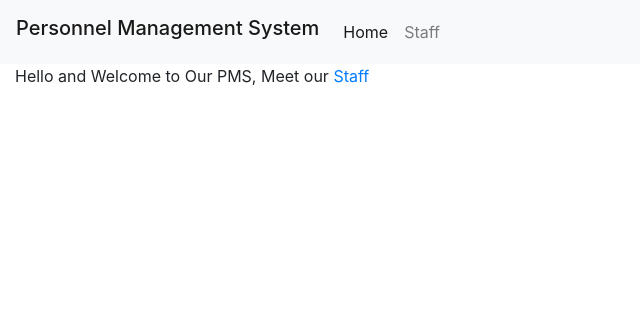
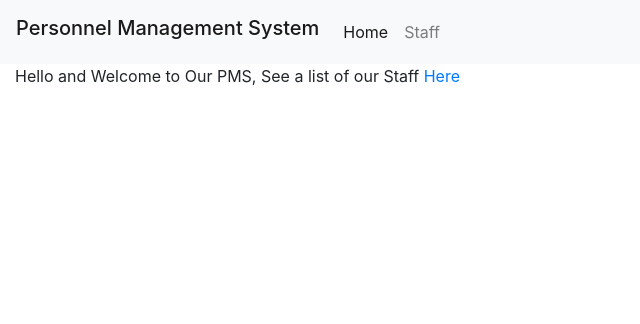
Before and after one commit to ndukwec/cires-personnel-system, a Django app: page / in a window 1280 px wide. Shown: the top 324 px of the page, without its empty margins (0-640 px from the left). Run offline with Django 3.2, Linux system fonts and the light colour scheme; some libraries are stand-ins or nearby versions.

Commit message:
updated table with tbody and updated welcome text on home page

```diff
--- a/personnelsystem/templates/index.html
+++ b/personnelsystem/templates/index.html
@@ -6,5 +6,5 @@
 {% endblock %}
 
 {% block content %}
-    Hello and Welcome to Our PMS, Meet our <a href="{% url 'personnel-list' %}">Staff</a>
+    Hello and Welcome to Our PMS, See a list of our Staff <a href="{% url 'personnel-list' %}">Here</a>
 {% endblock %}
--- a/personnelsystem/templates/personnel-list.html
+++ b/personnelsystem/templates/personnel-list.html
@@ -16,6 +16,7 @@
                     <th scope="col">Academic Qualification</th>
                 </tr>
                 </thead>
+            <tbody>
                 {% for person in personnel %}
                     <tr>
                         <td>{{ person.first_name }}</td>
@@ -24,5 +25,6 @@
                         <td>{{ person.academic_qualification }}</td>
                     </tr>
                 {% endfor %}
+            </tbody>
             </table>
 {% endblock %}
```
